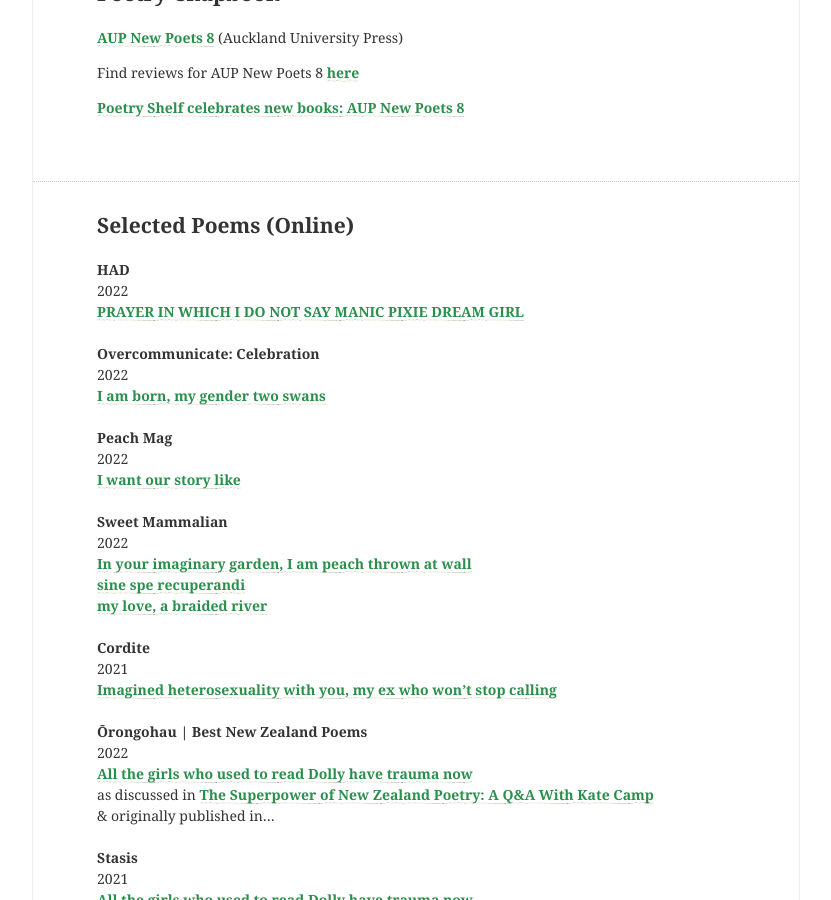
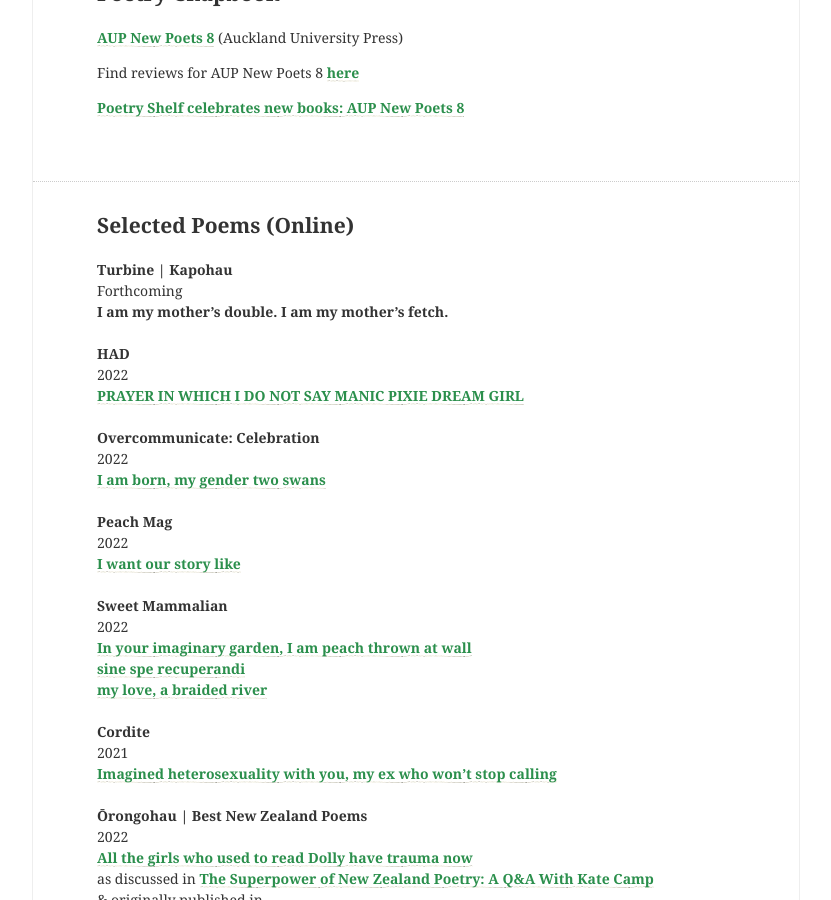
Before and after one commit to lilyholloway/lilyholloway.github.io, a Jekyll site: the page built from cv.md, in a window 1280 px wide and 900 px high, scrolled down 433 px. Shown: the whole window, without its empty margins (224-1055 px from the left). Built offline with Jekyll 4.4.1, drawn with Linux system fonts in a browser that asks for light colours; nearby versions of some CDN libraries; some of the changed text lies outside the part shown.

Commit message:
Update cv.md

```diff
--- a/cv.md
+++ b/cv.md
@@ -14,6 +14,10 @@
 
 ---
 ## **Selected Poems** (Online)<br>
+**Turbine | Kapohau**<br>
+ Forthcoming<br>
+**I am my mother's double. I am my mother's fetch.**<br>
+<br>
 **HAD**<br>
  2022<br>
 **<a href="https://www.havehashad.com/hadposts/prayer-in-which-i-do-not-say-manic-pixie-dream-girl">PRAYER IN WHICH I DO NOT SAY MANIC PIXIE DREAM GIRL</a>**<br>
@@ -104,6 +108,9 @@
 periphery<br>
 <br>
 **Poetry New Zealand Yearbook**<br>
+Forthcoming<br>
+Part-lament for the girl who dreamt she was a hermit crab<br>
+<br>
   2022<br>
 your ex texts you every august from a new number<br>
 <br>
```
